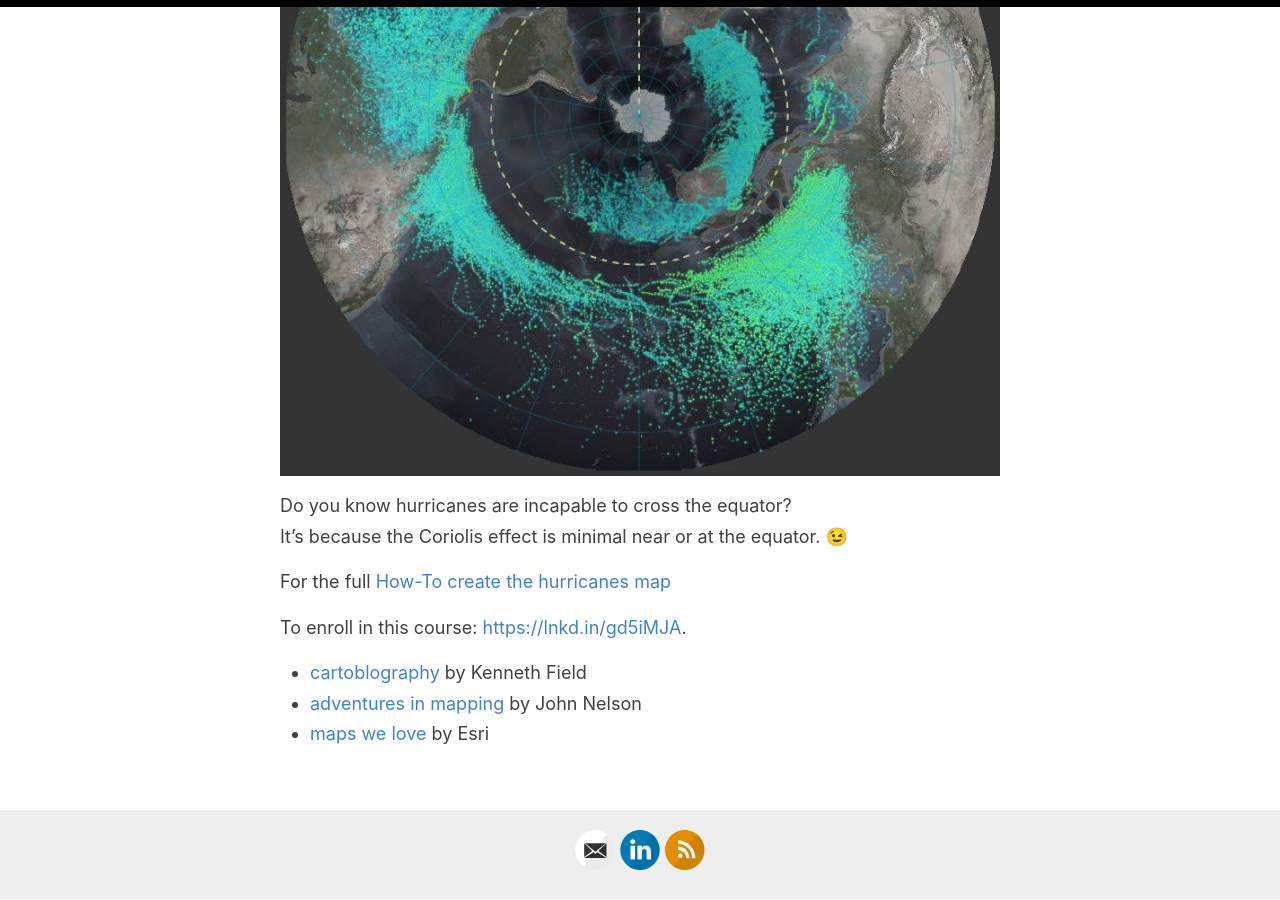
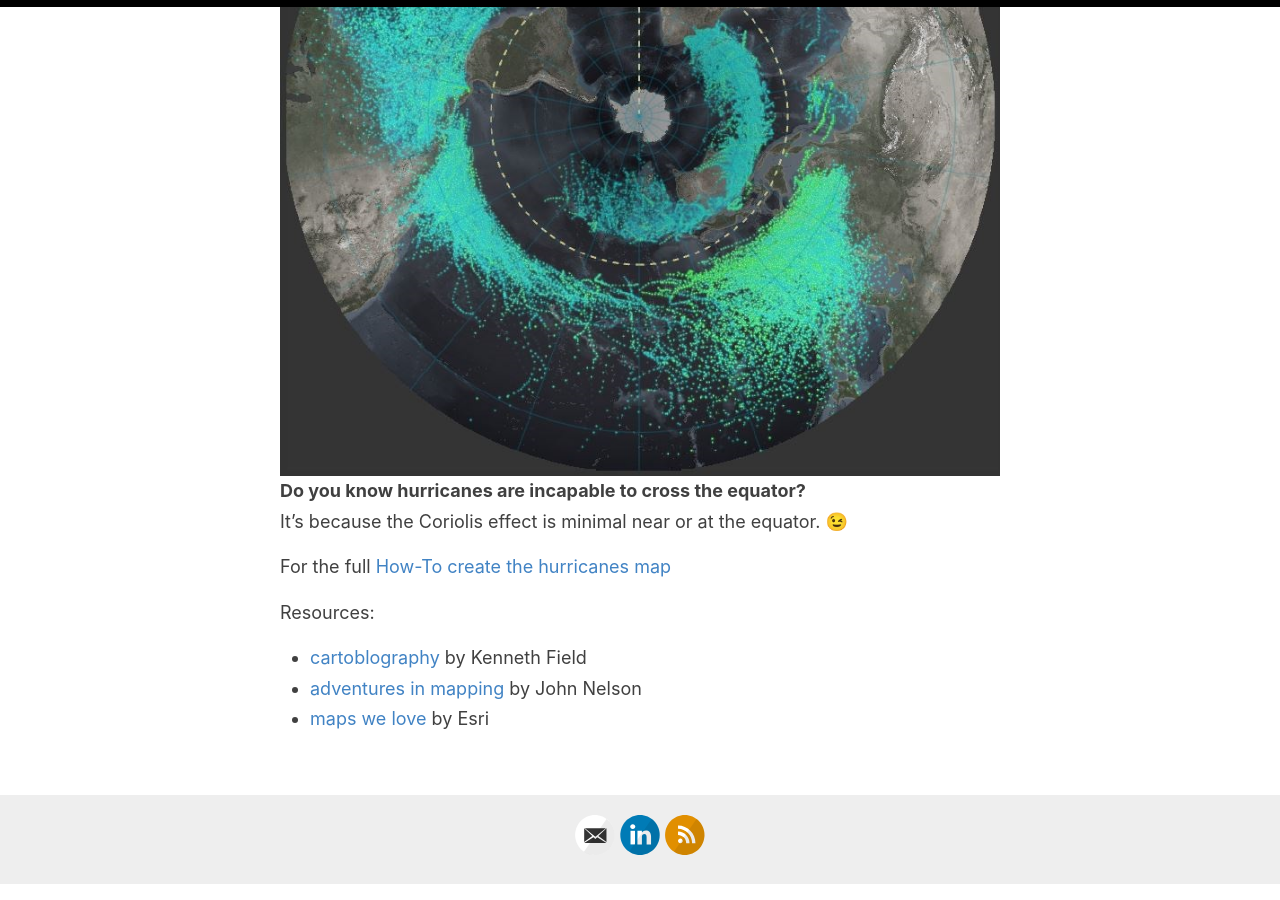
Before and after one commit to yinsanwoo/yinsanwoo.github.io, a Jekyll site: the page built from _posts/2021-03-12-AHurricaneMap.md, in a window 1280 px wide and 900 px high, scrolled down 922 px. Built offline with Jekyll 4.4.1, drawn with Linux system fonts in a browser that asks for light colours.

Commit message:
Update 2021-03-12-AHurricaneMap.md

```diff
--- a/_posts/2021-03-12-AHurricaneMap.md
+++ b/_posts/2021-03-12-AHurricaneMap.md
@@ -7,14 +7,18 @@
 
 This eye-catching hurricane map is reproduced following a tutorial by John Nelson. It is a South Pole Stereographic Projection, to highlight the circular structure of the hurricanes. Also, because most of the storms were happening in the Northern Hemisphere. Other 'special effects' applied to this map including vignette overlays and glowing icons.
 
-![](https://github.com/yinsanwoo/yinsanwoo.github.io/blob/master/images/HurricaneMap.JPG)
+![](images/HurricaneMap.JPG)
+<img src="https://github.com/yinsanwoo/yinsanwoo.github.io/blob/master/images/HurricaneMap.JPG"
+     alt="Markdown Monster icon"
+     style="float: left; margin-right: 10px;" />
 
-Do you know hurricanes are incapable to cross the equator?
+**Do you know hurricanes are incapable to cross the equator?**
 It's because the Coriolis effect is minimal near or at the equator. 😉
 
 For the full [How-To create the hurricanes map](https://nation.maps.arcgis.com/apps/Cascade/index.html?appid=3e04cf33cd9747f2b553e14b92a188b9)
 
-To enroll in this course: [https://lnkd.in/gd5iMJA](https://lnkd.in/gd5iMJA).
+
+Resources:
 - [cartoblography](https://cartoblography.com/) by Kenneth Field
 - [adventures in mapping](https://adventuresinmapping.com/) by John Nelson
 - [maps we love](https://www.esri.com/en-us/maps-we-love/overview) by Esri
```
